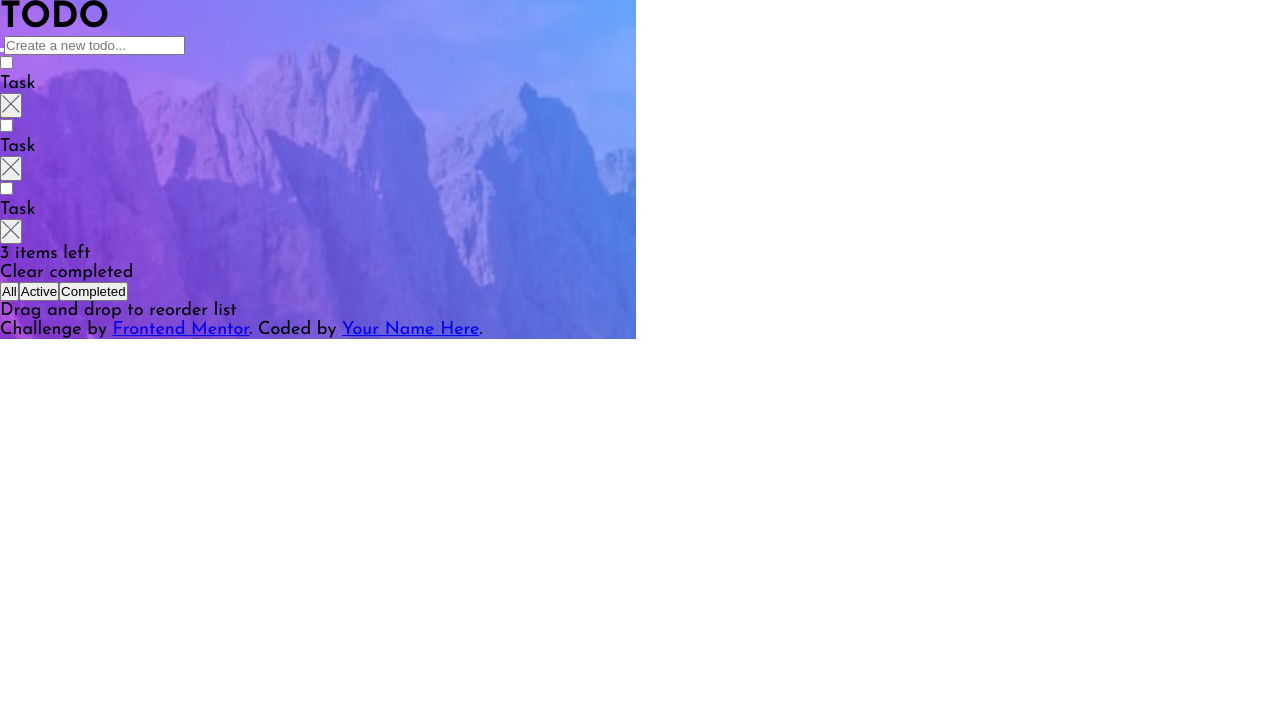
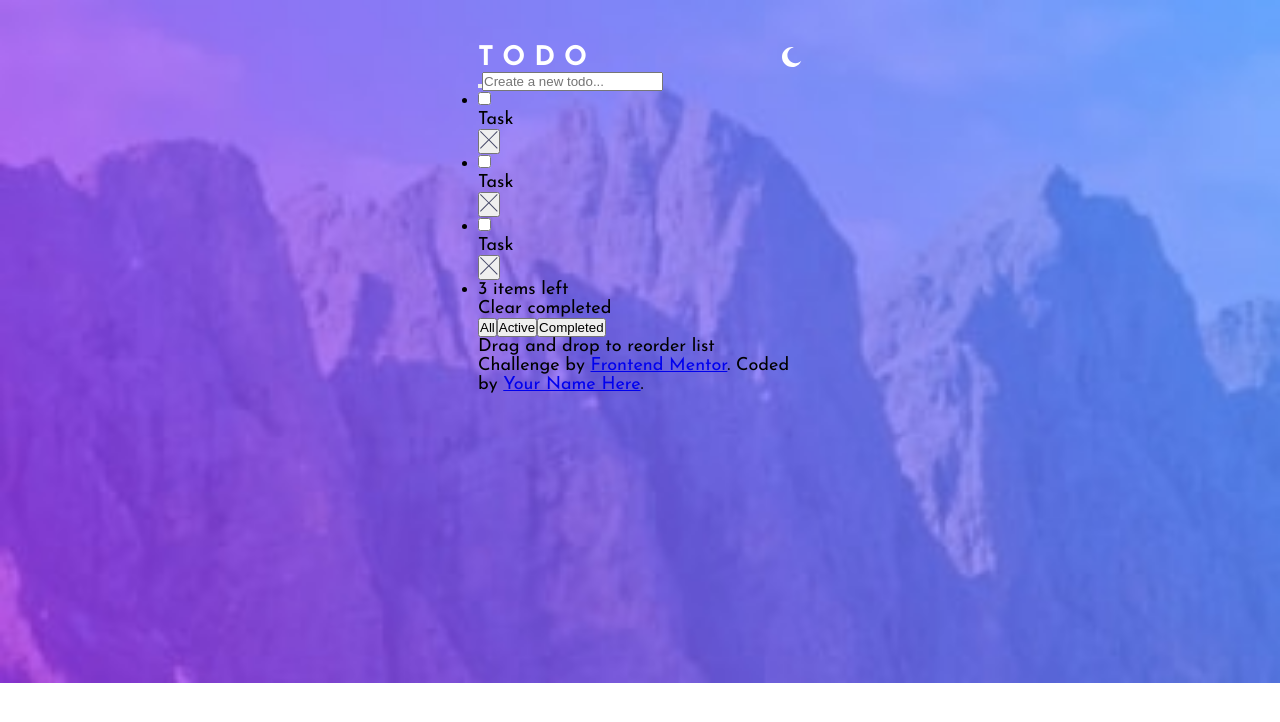
Before and after one commit to 0-BSCode/to-do-app-client, a React (Create React App) app: page / in a window 1280 px wide. Shown: the top 722 px of the page. Built offline with nearby package versions, Linux system fonts and the light colour scheme.

Commit message:
Finished header styling

```diff
--- a/src/App.css
+++ b/src/App.css
@@ -1,5 +1,5 @@
 .App {
-  background-image: url("./images/bg-mobile-light.jpg");
-  background-size: contain;
-  background-repeat: no-repeat;
+  width: 18rem;
+  margin-inline: auto;
+  margin-top: 2.5rem;
 }
--- a/src/components/Header/styles.css
+++ b/src/components/Header/styles.css
@@ -1,13 +1,21 @@
 .header {
     display: flex;
     justify-content: space-between;
+    align-items: center;
 }
 
 .heading {
     text-transform: uppercase;
+    color: white;
+    font-size: 1.5rem;
+    letter-spacing: 0.5rem;
 }
 
 .theme-btn {
     background: none;
     border: none;
 }
+
+.theme-img {
+    width: 1.1rem;
+}
--- a/src/index.css
+++ b/src/index.css
@@ -40,4 +40,9 @@ the different CSS files for each component
 
 body {
     font-family: Josefin;
+    min-height: 100vh;
+    display: block;
+    background-image: url("./images/bg-mobile-light.jpg");
+    background-size: contain;
+    background-repeat: no-repeat;
 }
```
